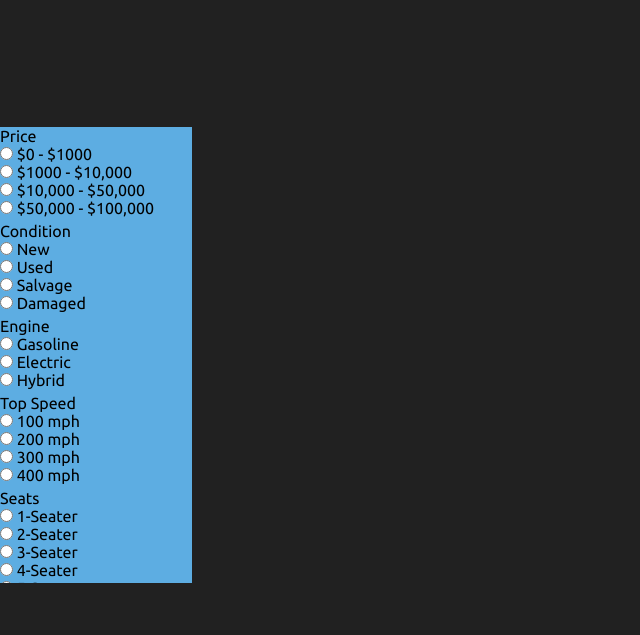
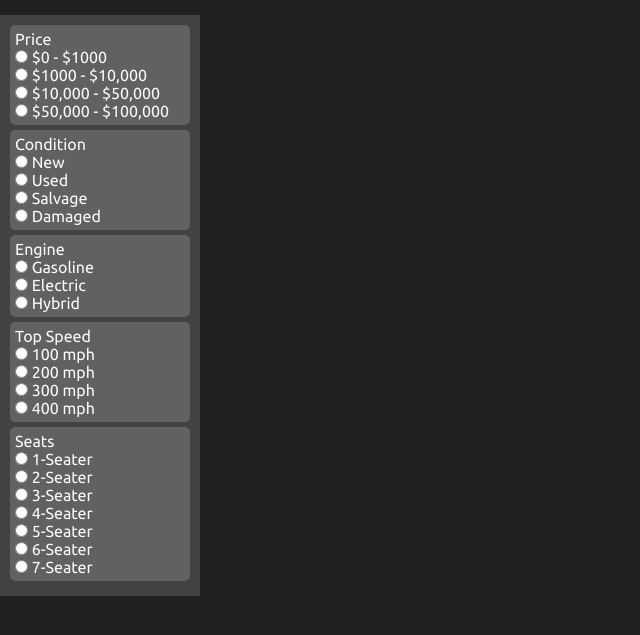
Before and after one commit to DeanWinchester01/ecommerceProject, a Flask app: template templates/page.html in a window 1280 px wide. Shown: the part 65-700 px from the top of the page, without its empty margins (0-640 px from the left). Run offline with Flask 3, Linux system fonts and the light colour scheme; the template is opened without the code that fills it, so the values that code supplies are empty.

Commit message:
FINAL UPDATE
WOOHOOO
:)))))))))))))

```diff
--- a/static/css/page.css
+++ b/static/css/page.css
@@ -86,6 +86,11 @@
     flex-wrap: wrap;
     justify-content: center;
     position: relative;
+}
+
+.layout-main {
+    margin-left: 10%; /* Ensure it doesn't overlap with the filterview */
+    width: 78%; /* Take up the remaining space */
 }
 
 .item {
@@ -223,19 +228,26 @@
 
 /* Filter View */
 .filterview {
-    background-color: #5dade2;
-    display: grid;
-    height: 57%;
+    color: #fafafa;
+    background-color: #424242;
+    display: flex; /* Use flexbox for better control over the layout */
+    flex-direction: column; /* Stack items vertically */
+    height: auto; /* Adjust height to fit content */
     left: 0;
-    overflow-y: hidden;
-    position: absolute;
-    top: 24%;
-    width: 15%;
+    overflow-y: auto; /* Allow scrolling for long content */
+    position: fixed; /* Fix position on the left */
+    top: 10%; /* Leave space below the header */
+    width: 5%; /* Fixed width for the filter panel */
+    min-width: 200px; /* Set a minimum width for small screens */
+    z-index: 10; /* Ensure it's above other elements */
+    padding: 10px; /* Add padding for inner spacing */
+    box-sizing: border-box; /* Ensure padding is included in width */
 }
 
 .option {
-    background-color: #5dade2;
-    display: grid;
-    align-content: center;
-    margin-bottom: 5px;
+    background-color: #616161;
+    padding: 5px; /* Add some padding for spacing */
+    margin-bottom: 5px; /* Add spacing between filter items */
+    border-radius: 5px; /* Slightly round corners for better visuals */
+    flex-shrink: 0; /* Prevent shrinking */
 }
--- a/templates/page.html
+++ b/templates/page.html
@@ -46,11 +46,11 @@
         </div>
     </div>
 
-    <div id="layout" class="layout">
+    <div id="layout" class="layout layout-main">
         <!--{{ items | safe }}-->
     </div>
 
-    <div class="filterview" id="filterview" style="overflow: scroll;">
+    <div class="filterview" id="filterview">
         <div class="option">
             <!-- Filter Options -->
              <p>Price</p>
```
Also changed, not shown: static/css/userpage.css (+8 -1 lines), templates/userpage.html (+3 -4 lines).
